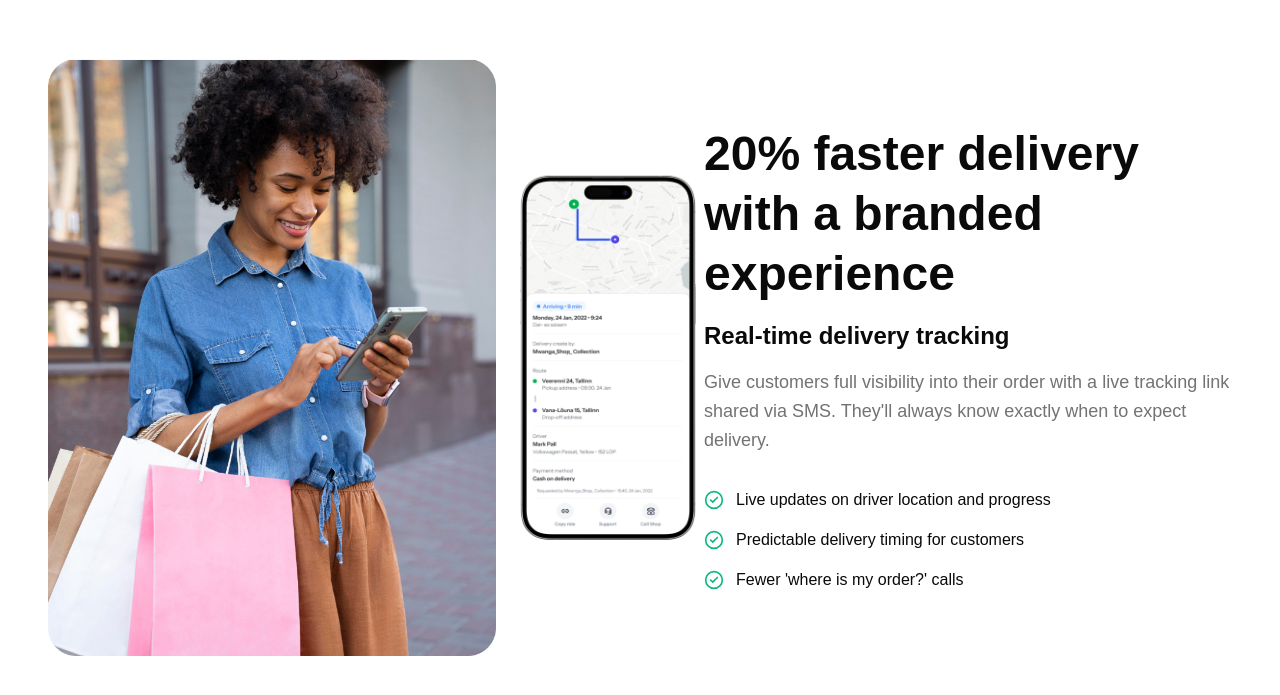
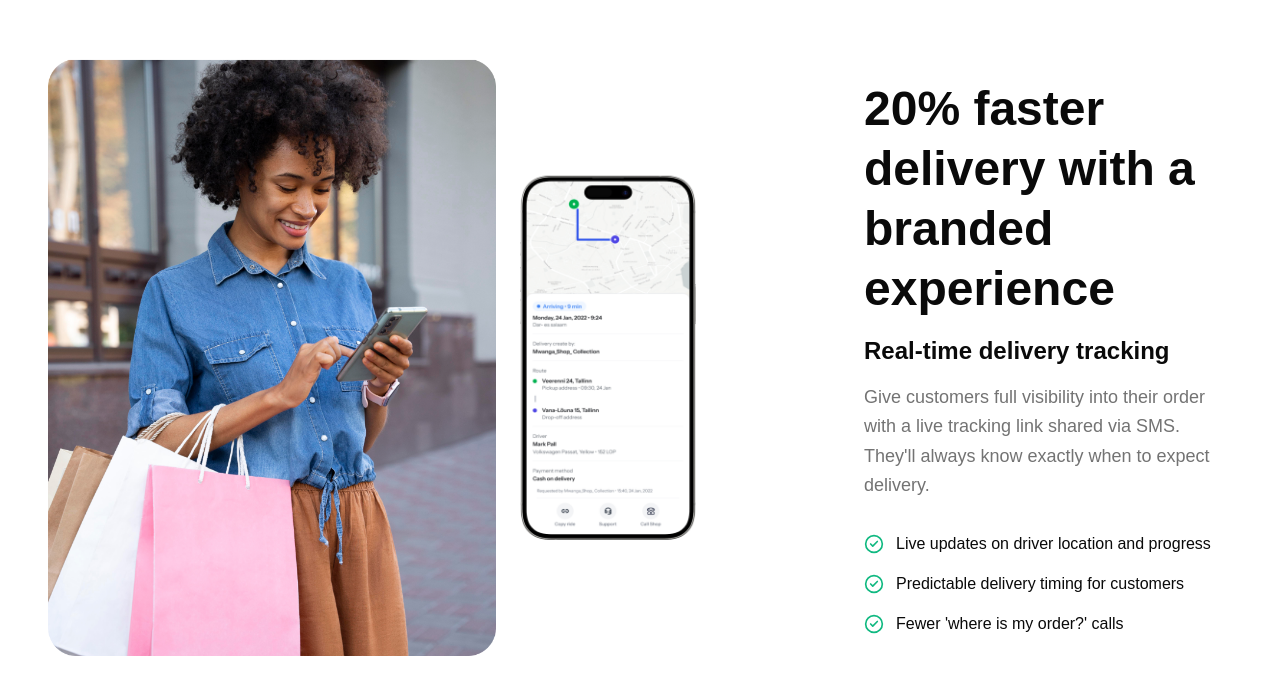
Before and after one commit to alobit21/Moova-Web, a React (Vite) app: page /tracking in a window 1280 px wide. Shown: the part 2568-3263 px from the top of the page. Built offline with nearby package versions, Linux system fonts and the light colour scheme.

Commit message:
feat(tracking): position phone mockup at grid boundary

```diff
--- a/src/features/tracking/sections/BrandedExperience.tsx
+++ b/src/features/tracking/sections/BrandedExperience.tsx
@@ -13,7 +13,7 @@ export function BrandedExperience() {
     <section className="bg-white py-24 lg:py-32">
       <div className="mx-auto max-w-7xl px-6 lg:px-12">
         <div className="grid grid-cols-1 gap-16 lg:grid-cols-2 lg:items-center">
-          <div className="relative flex justify-center lg:justify-start">
+          <div className="relative">
             <img
               src={brandedExperienceWoman}
               alt="Customer with shopping bags"
@@ -26,7 +26,7 @@ export function BrandedExperience() {
             />
           </div>
 
-          <div className="max-w-xl lg:pl-8">
+          <div className="max-w-xl lg:pl-48">
             <h2 className="text-4xl font-extrabold leading-tight text-foreground sm:text-5xl">
               20% faster delivery with a branded experience
             </h2>
```
